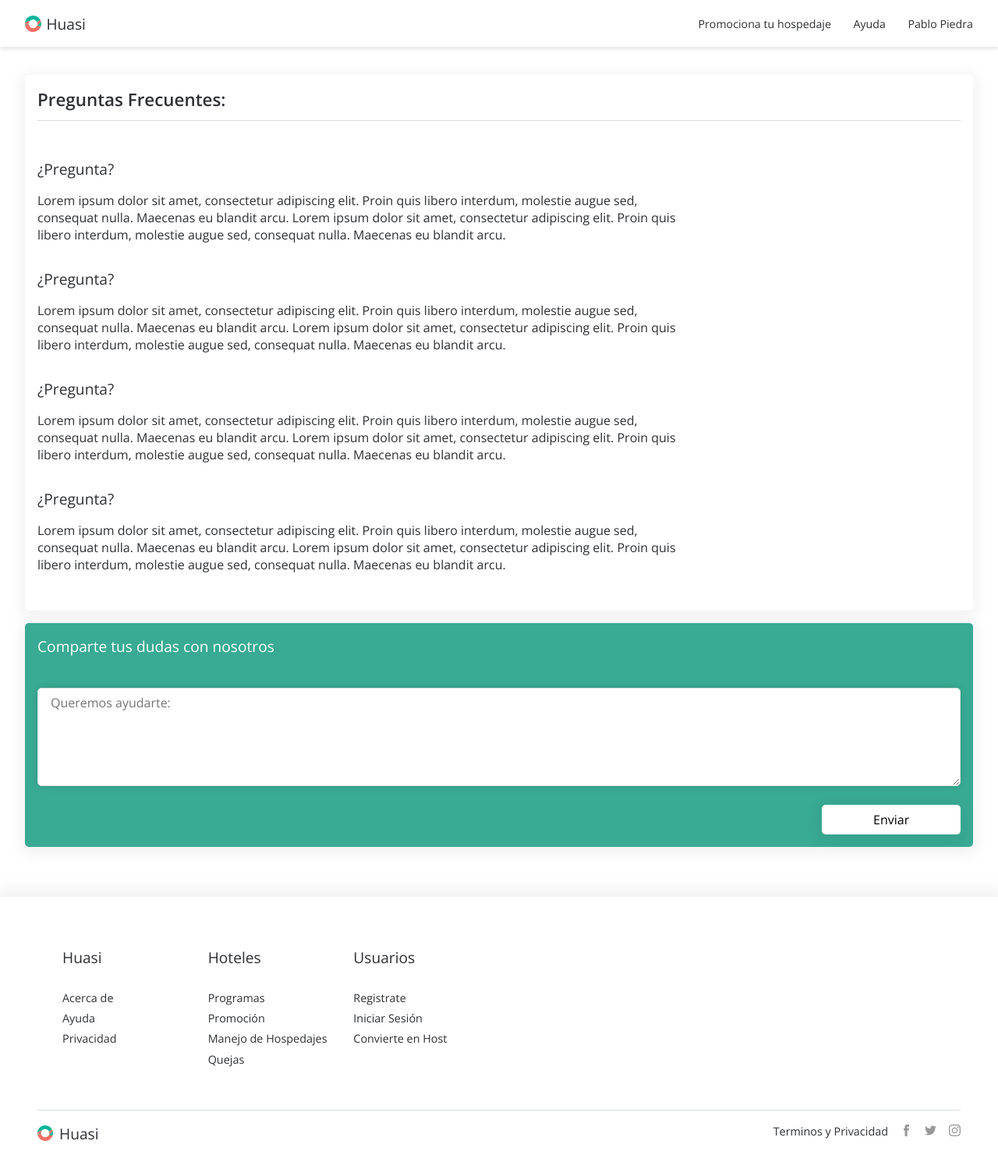
After one commit to guoyu07/Huasi, a PHP site: page /ayuda.php in a window 1280 px wide. The commit adds this page. Shown: the whole page at 78% size. Run offline with PHP 8.4, Linux system fonts and the light colour scheme; some libraries are stand-ins or nearby versions.

Commit message:
Ayuda & updates

```diff
--- /dev/null
+++ b/ayuda.php
@@ -0,0 +1,112 @@
+
+<!DOCTYPE html>
+<html>
+<head>
+  <meta charset="utf-8">
+  <meta name="viewport" content="width=device-width, initial-scale=1">
+  <title>Huasi | Style Guidelines</title>
+  <!--favicon-->
+  <link rel="shortcut icon" href="favicon.ico" type="image/x-icon">
+  <link rel="icon" href="favicon.ico" type="image/x-icon">
+  <!--Resetear css de los navegadores-->
+  <link rel="stylesheet" href="style/normalize.css">
+  <!--Fuente para el proyecto-->
+  <link href='https://fonts.googleapis.com/css?family=Open+Sans:400,300,600,300italic' rel='stylesheet' type='text/css'>
+  <!--<link rel="stylesheet" href="//code.jquery.com/ui/1.12.1/themes/smoothness/jquery-ui.css">-->
+  <!-- Estilos base-->
+  <link rel="stylesheet" href="style/huasi.css">
+</head>
+<body>
+  <!--Menu de navegación-->
+  <div class="main-header drop-shadow">
+    <div class="header-logo">
+      <a href="../">
+        <?php echo file_get_contents("img/logo.svg");?>
+        <h2>Huasi</h2>
+      </a>
+    </div>
+    <div class="nav main-nav">
+      <a href="#"><div>Promociona tu hospedaje</div></a>
+      <a href="#"><div>Ayuda</div></a>
+      <a href="login.php"><div>Pablo Piedra</div></a>
+    </div>
+  </div>
+
+  <!-- Wrapper-->
+  <div class="wrapper-ayuda">
+    <div class="flex f-colum container">
+      <div class="col-12 card-container">
+        <h2 class="subtitle">Comparte tus dudas con nosotros</h2>
+        <form class="form">
+          <textarea placeholder="Queremos ayudarte:" rows="5" class="card-container"></textarea>
+          <button type="subtmi" name="button" class="btn btn-submit-white card-container">Enviar</button>
+        </form>
+      </div>
+      <div class="col-12 card-container">
+        <h2 class="title">Preguntas Frecuentes:</h2>
+        <div class=" b-border margin-bottom"></div>
+        <div class="preguntas">
+          <h2 class="subtitle">¿Pregunta?</h2>
+          <p>Lorem ipsum dolor sit amet, consectetur adipiscing elit. Proin quis libero interdum, molestie augue sed, consequat nulla. Maecenas eu blandit arcu.
+          Lorem ipsum dolor sit amet, consectetur adipiscing elit. Proin quis libero interdum, molestie augue sed, consequat nulla. Maecenas eu blandit arcu.</p>
+          <h2 class="subtitle">¿Pregunta?</h2>
+          <p>Lorem ipsum dolor sit amet, consectetur adipiscing elit. Proin quis libero interdum, molestie augue sed, consequat nulla. Maecenas eu blandit arcu.
+          Lorem ipsum dolor sit amet, consectetur adipiscing elit. Proin quis libero interdum, molestie augue sed, consequat nulla. Maecenas eu blandit arcu.</p>
+          <h2 class="subtitle">¿Pregunta?</h2>
+          <p>Lorem ipsum dolor sit amet, consectetur adipiscing elit. Proin quis libero interdum, molestie augue sed, consequat nulla. Maecenas eu blandit arcu.
+          Lorem ipsum dolor sit amet, consectetur adipiscing elit. Proin quis libero interdum, molestie augue sed, consequat nulla. Maecenas eu blandit arcu.</p>
+          <h2 class="subtitle">¿Pregunta?</h2>
+          <p>Lorem ipsum dolor sit amet, consectetur adipiscing elit. Proin quis libero interdum, molestie augue sed, consequat nulla. Maecenas eu blandit arcu.
+          Lorem ipsum dolor sit amet, consectetur adipiscing elit. Proin quis libero interdum, molestie augue sed, consequat nulla. Maecenas eu blandit arcu.</p>
+        </div>
+      </div>
+    </div>
+  </div>
+
+  <!--Main Footer-->
+  <div class="main-footer">
+    <div class="foot-section">
+      <div class="col-2">
+        <h2 class="subtitle">Huasi</h2>
+        <a href=""><p>Acerca de</p></a>
+        <a href=""><p>Ayuda</p></a>
+        <a href=""><p>Privacidad</p></a>
+      </div>
+      <div class="col-2">
+        <h2 class="subtitle">Hoteles</h2>
+        <a href=""><p>Programas</p></a>
+        <a href=""><p>Promoción</p></a>
+        <a href=""><p>Manejo de Hospedajes</p></a>
+        <a href=""><p>Quejas</p></a>
+      </div>
+      <div class="col-2">
+        <h2 class="subtitle">Usuarios</h2>
+        <a href=""><p>Registrate</p></a>
+        <a href=""><p>Iniciar Sesión</p></a>
+        <a href=""><p>Convierte en Host</p></a>
+      </div>
+    </div>
+    <div class="foot-section">
+      <div>
+        <img src="img/logo.svg" alt="logo">
+        <h2 class="subtitle">Huasi</h2>
+      </div>
+      <div>
+        <a href="#"><p>Terminos y Privacidad</p></a>
+        <a href="#">
+          <?php echo file_get_contents("img/svg/facebook.svg");?>
+        </a>
+        <a href="#">
+          <?php echo file_get_contents("img/svg/twitter.svg");?>
+        </a>
+        <a href="#">
+          <?php echo file_get_contents("img/svg/instagram.svg");?>
+        </a>
+      </div>
+    </div>
+  </div>
+  <script src="https://ajax.googleapis.com/ajax/libs/jquery/1.12.4/jquery.min.js"></script>
+  <script src="https://ajax.googleapis.com/ajax/libs/jqueryui/1.11.4/jquery-ui.min.js"></script>
+  <!--<script src="js/jquery.js"></script>-->
+</body>
+</html>
--- a/index.php
+++ b/index.php
@@ -28,7 +28,7 @@
     </div>
     <div class="nav main-nav">
       <a href="promHospedaje.php"><div>Promociona tu hospedaje</div></a>
-      <a href="#"><div>Ayuda</div></a>
+      <a href="ayuda.php"><div>Ayuda</div></a>
       <a href="register.php"><div>Regístrate</div></a>
       <a href="login.php"><div>Iniciar Sesión</div></a>
     </div>
--- a/style/huasi.css
+++ b/style/huasi.css
@@ -211,7 +211,8 @@ efecto de scrool**/
 .wrapper-busqueda,
 .wrapper-host,
 .wrapper-usuario,
-.wrapper-prom{
+.wrapper-prom,
+.wrapper-ayuda{
   min-height: 100vh;
   padding-bottom: 4em;
 }
@@ -219,7 +220,8 @@ efecto de scrool**/
 .wrapper,
 .wrapper-usuario,
 .wrapper-logsig,
-.wrapper-prom{
+.wrapper-prom,
+.wrapper-ayuda{
   padding-top:60px;
 }
 
@@ -430,6 +432,10 @@ input:focus {
 .btn-submit{
   color: #fff;
   background-color:  #39aa94;
+}
+
+.btn-submit-white{
+  background-color:  #fff;
 }
 
 .btn-submit:hover{
@@ -655,7 +661,8 @@ background-image: url("../img/fondo.jpg");
   margin-bottom: 1.5em;
 }
 
-.form input{
+.form input,
+.form textarea{
   outline: 0;
   border: 0;
   border: 1px solid  #dce0e0;
@@ -664,7 +671,8 @@ background-image: url("../img/fondo.jpg");
 
 }
 
-.form input{
+.form input,
+.form textarea{
   margin: 0.5em 0;
 }
 
@@ -996,6 +1004,56 @@ background-image: url("../img/fondo.jpg");
 
 
 
+/***********************
+----------Ayuda--------
+***********************/
+
+
+.wrapper-ayuda{
+  padding-top: 5em;
+}
+
+.wrapper-ayuda .title{
+  font-size: 1.4em;
+}
+
+.wrapper-ayuda .title:first-of-type{
+  margin-bottom: 0.5em;
+}
+
+.wrapper-ayuda .preguntas{
+  padding-top: 1em;
+}
+
+.wrapper-ayuda .preguntas p{
+  max-width: 70%;
+  margin-bottom: 2em;
+}
+
+.wrapper-ayuda form{
+  margin-top: 2em;
+  padding: 0;
+  background-color: #39aa94;
+}
+
+.wrapper-ayuda .col-12:first-of-type{
+  background-color: #39aa94;
+  order: 2;
+}
+
+.wrapper-ayuda .col-12:first-of-type h2{
+  color: #fff;
+}
+
+.wrapper-ayuda .form button{
+  width: 15%;
+  padding: 0.5em;
+  border-radius: 5px;
+  align-self: flex-end;
+}
+
+
+
 
 
 
```
